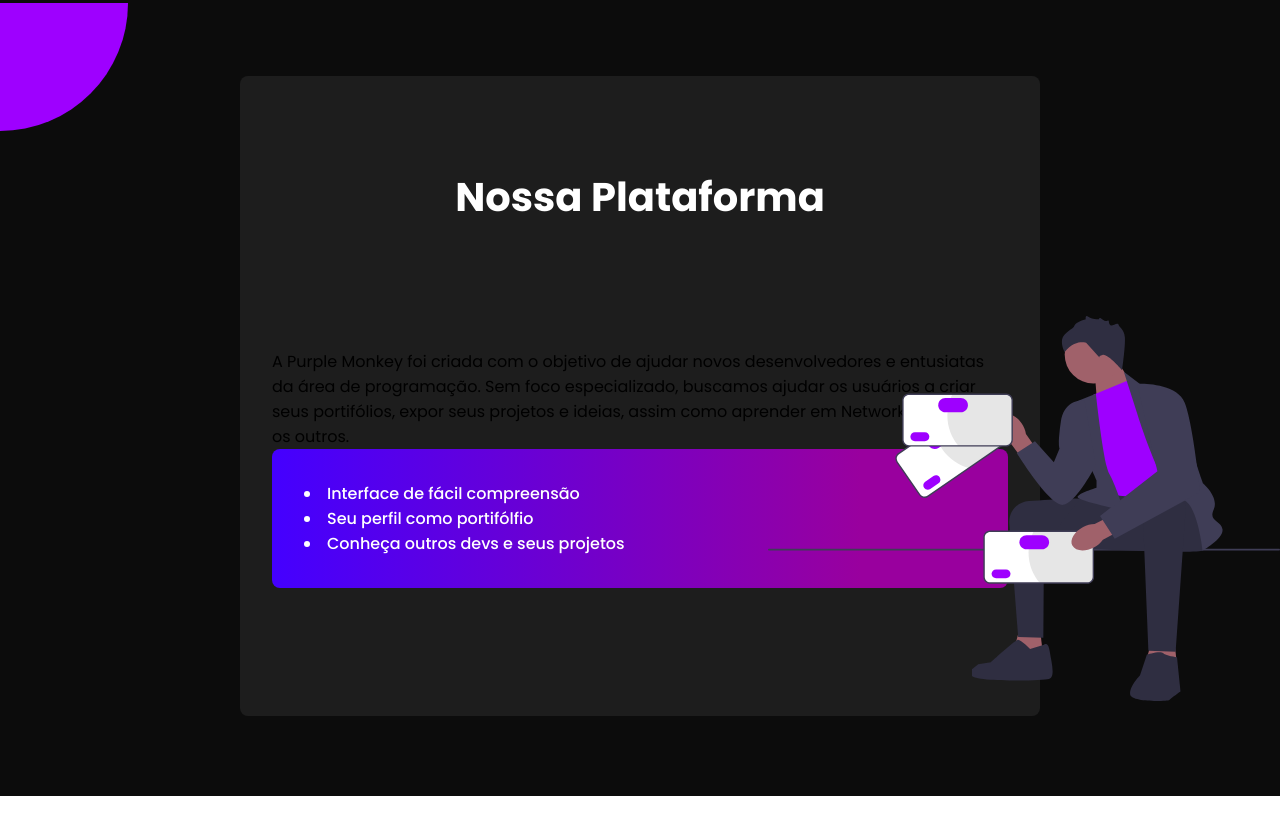
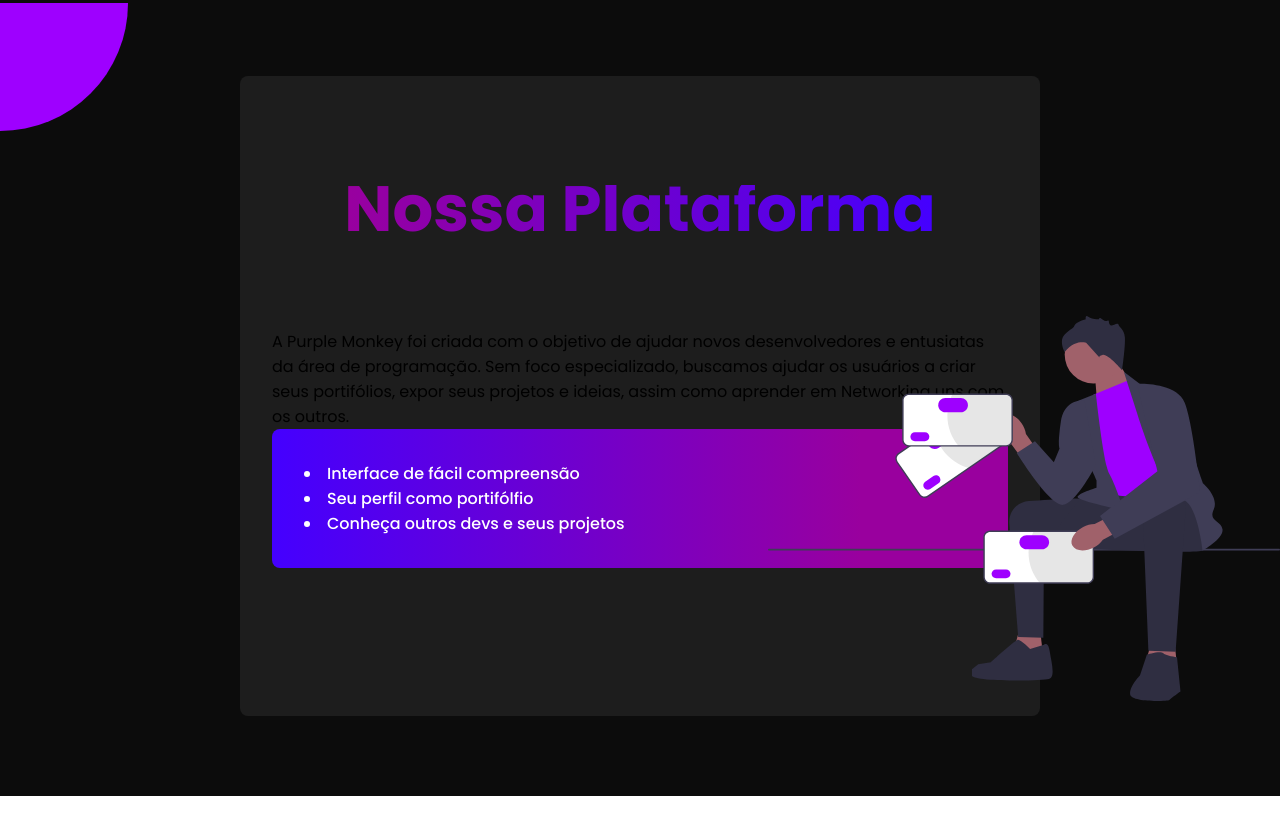
Before and after one commit to purplemonkey2k/purplemonkey, a plain HTML site: page index.html in a window 1280 px wide. Shown: the part 804-1639 px from the top of the page. Drawn offline with Linux system fonts and the light colour scheme; a script that the page names is missing.

Commit message:
modified:   style.css

```diff
--- a/style.css
+++ b/style.css
@@ -364,25 +364,45 @@ label{
 
 .titulo2{
 
-    color   :#ffffff;
-    font-size: 2.5rem;
+    background-clip: text;
+    -webkit-background-clip: text;
+    background-image: -webkit-linear-gradient(to left, #4400ff, #99009e);
+    background-image: linear-gradient(to left, #4400ff, #99009e);
+    -webkit-text-fill-color: transparent;
+    font-size: 4rem;
     font-family:'Poppins', sans-serif;
-    font-weight: 400 bold;
+    font-weight: 700 bold;
     line-height: 3rem;
     margin-bottom: 6rem;
     width: max-content;
     position: relative;
     justify-content: center;
+    transition: all 0.2s;
+
 }
 
-.titulo2::before{
+.titulo2:hover{
 
-
+    background-clip: text;
+    -webkit-background-clip: text;
+    background-image: -webkit-linear-gradient(to right, #ff0095, #99009e);
+    background-image: linear-gradient(to right, #ff0095, #99009e);
+    -webkit-text-fill-color: transparent;
+    letter-spacing: 0.8px;
 }
 
 .intuito{
 
-    padding: 2rem;
+    padding-left: 2rem;
+    padding-right: 2rem;
+    margin-bottom: 5%;
+}
+
+.texto1{
+
+    font-family: 'Poppins', sans-serif;
+    font-size: 16px;
+    font-weight: 400;
 }
 
 .listas{
```
